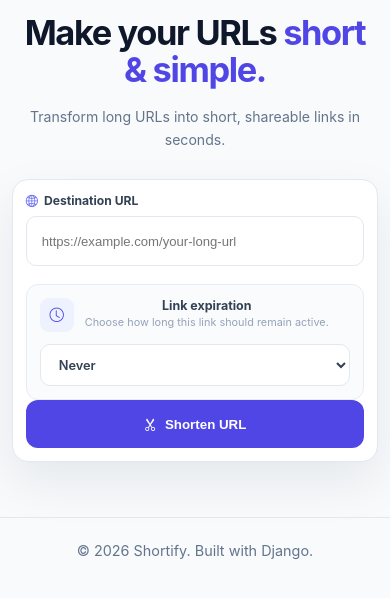
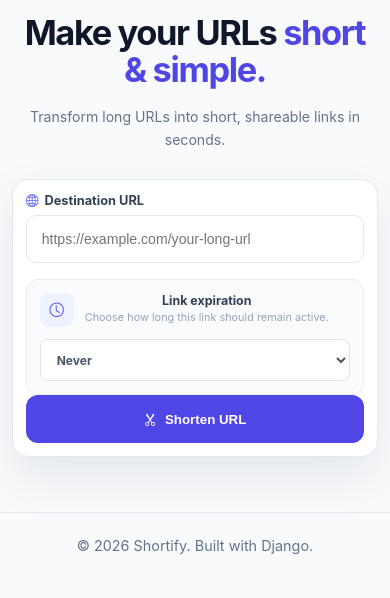
Before and after one commit to pokhrelsamir/Shortify, a Django app: page / in a window 390 px wide. Shown: the part 138-736 px from the top of the page. Run offline with Django 5.2, Linux system fonts and the light colour scheme.

Commit message:
Style CSS file update for the expiration button

```diff
--- a/links/static/links/css/style.css
+++ b/links/static/links/css/style.css
@@ -2551,58 +2551,54 @@ h1 span {
 }
 
 /* =========================================================
-   EXPIRATION FORM
+   EXPIRATION FORM — FINAL POLISH
 ========================================================= */
 
 .form-field {
     display: flex;
-
     flex-direction: column;
-
     gap: 8px;
-
     margin-bottom: 18px;
 }
 
 
+/* ---------------------------------------------------------
+   Field Label
+--------------------------------------------------------- */
+
 .form-field label {
     display: flex;
-
-    align-items: center;
-
+    align-items: center;
     gap: 6px;
 
     color: #334155;
 
-    font-size: 0.76rem;
-
+    font-size: 0.82rem;
     font-weight: 700;
 }
-
 
 .form-field label i {
     color: #6366f1;
 }
 
 
-/* URL Input */
+/* ---------------------------------------------------------
+   URL Input
+--------------------------------------------------------- */
 
 .form-field .url-input {
     width: 100%;
-
-    box-sizing: border-box;
+    min-height: 50px;
 
     padding: 13px 15px;
 
     border: 1px solid #e2e8f0;
-
     border-radius: 10px;
 
     background: #ffffff;
-
     color: #0f172a;
 
-    font-size: 0.82rem;
+    font-size: 0.9rem;
 
     outline: none;
 
@@ -2611,7 +2607,6 @@ h1 span {
         box-shadow 0.2s ease;
 }
 
-
 .form-field .url-input:focus {
     border-color: #818cf8;
 
@@ -2620,26 +2615,38 @@ h1 span {
 }
 
 
-/* Expiration Select */
-
-.expiration-select {
+/* ---------------------------------------------------------
+   Expiration Field
+--------------------------------------------------------- */
+
+.expiration-field {
+    margin-bottom: 20px;
+}
+
+
+/* ---------------------------------------------------------
+   Expiration Select
+--------------------------------------------------------- */
+
+.expiration-field .expiration-select {
+    display: block;
+
     width: 100%;
-
-    box-sizing: border-box;
-
-    padding: 12px 14px;
+    min-height: 50px;
+
+    padding: 12px 42px 12px 15px;
 
     border: 1px solid #e2e8f0;
-
     border-radius: 10px;
 
-    background: #ffffff;
-
+    background-color: #ffffff;
     color: #334155;
 
-    font-size: 0.8rem;
-
+    font-family: inherit;
+    font-size: 0.9rem;
     font-weight: 600;
+
+    line-height: 1.4;
 
     outline: none;
 
@@ -2647,11 +2654,16 @@ h1 span {
 
     transition:
         border-color 0.2s ease,
-        box-shadow 0.2s ease;
-}
-
-
-.expiration-select:focus {
+        box-shadow 0.2s ease,
+        background-color 0.2s ease;
+}
+
+.expiration-field .expiration-select:hover {
+    border-color: #c7d2fe;
+    background-color: #fafbff;
+}
+
+.expiration-field .expiration-select:focus {
     border-color: #818cf8;
 
     box-shadow:
@@ -2659,22 +2671,79 @@ h1 span {
 }
 
 
-.expiration-select:hover {
-    border-color: #cbd5e1;
-}
-
-
-/* Expiration Field */
-
-.expiration-field {
-    margin-bottom: 20px;
-}
-
-
-/* Submit Button */
+/* ---------------------------------------------------------
+   Submit Button
+--------------------------------------------------------- */
 
 .form-field + .expiration-field + .shorten-button {
     width: 100%;
+
+    min-height: 52px;
+
+    justify-content: center;
+
+    padding: 14px 20px;
+
+    font-size: 0.95rem;
+    font-weight: 750;
+
+    border-radius: 11px;
+
+    box-shadow:
+        0 6px 16px rgba(79, 70, 229, 0.15);
+
+    transition:
+        background 0.2s ease,
+        transform 0.2s ease,
+        box-shadow 0.2s ease;
+}
+
+.form-field + .expiration-field + .shorten-button:hover {
+    background: #4338ca;
+
+    transform: translateY(-1px);
+
+    box-shadow:
+        0 8px 20px rgba(79, 70, 229, 0.2);
+}
+
+.form-field + .expiration-field + .shorten-button:active {
+    transform: translateY(0);
+}
+
+
+/* ---------------------------------------------------------
+   Mobile
+--------------------------------------------------------- */
+
+@media (max-width: 600px) {
+
+    .form-field {
+        gap: 7px;
+        margin-bottom: 16px;
+    }
+
+    .form-field label {
+        font-size: 0.8rem;
+    }
+
+    .form-field .url-input,
+    .expiration-field .expiration-select {
+        min-height: 48px;
+
+        font-size: 0.88rem;
+    }
+
+    .expiration-field {
+        margin-bottom: 18px;
+    }
+
+    .form-field + .expiration-field + .shorten-button {
+        min-height: 50px;
+
+        font-size: 0.92rem;
+    }
+
 }
 
 /* =========================================================
```
